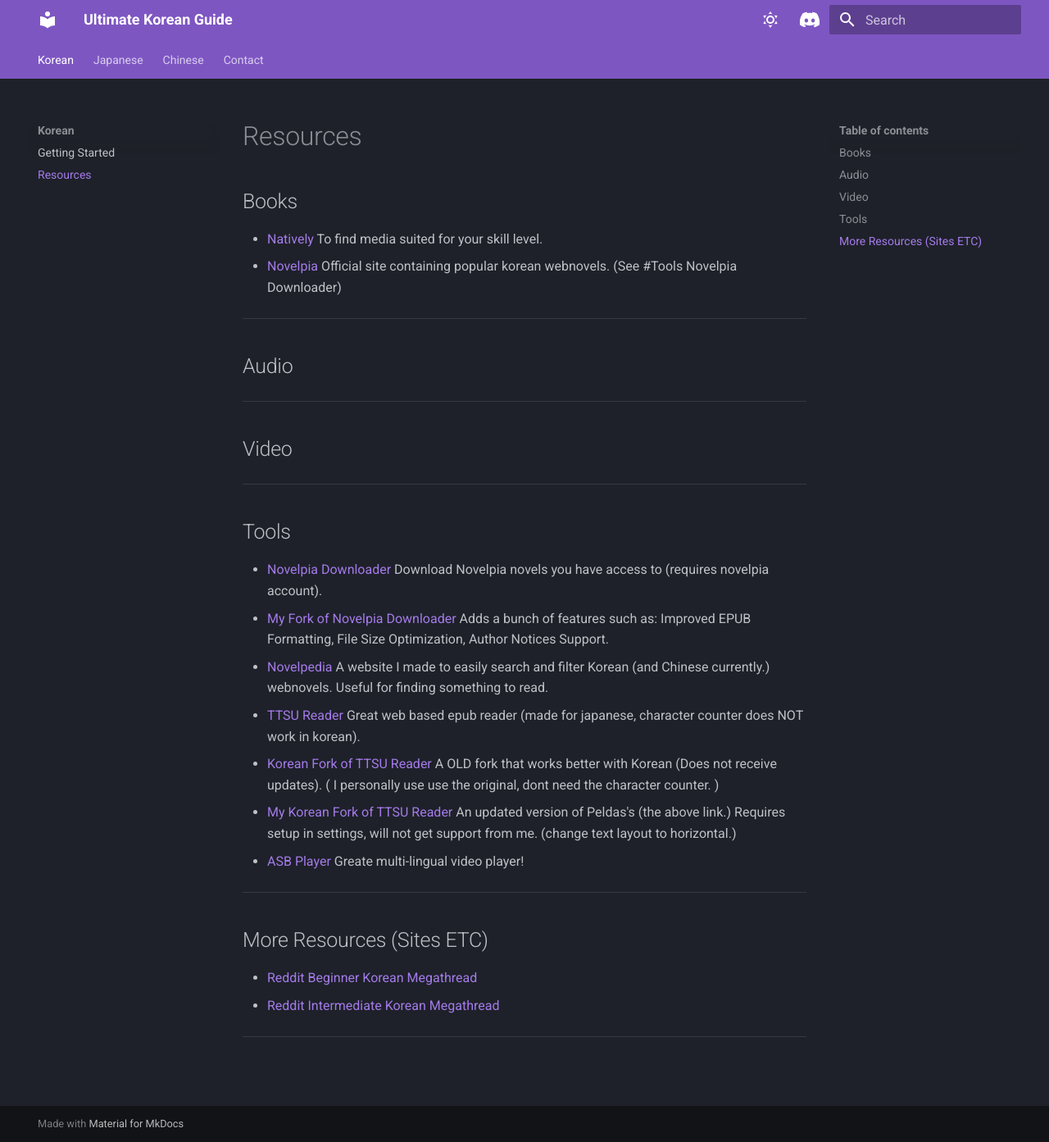
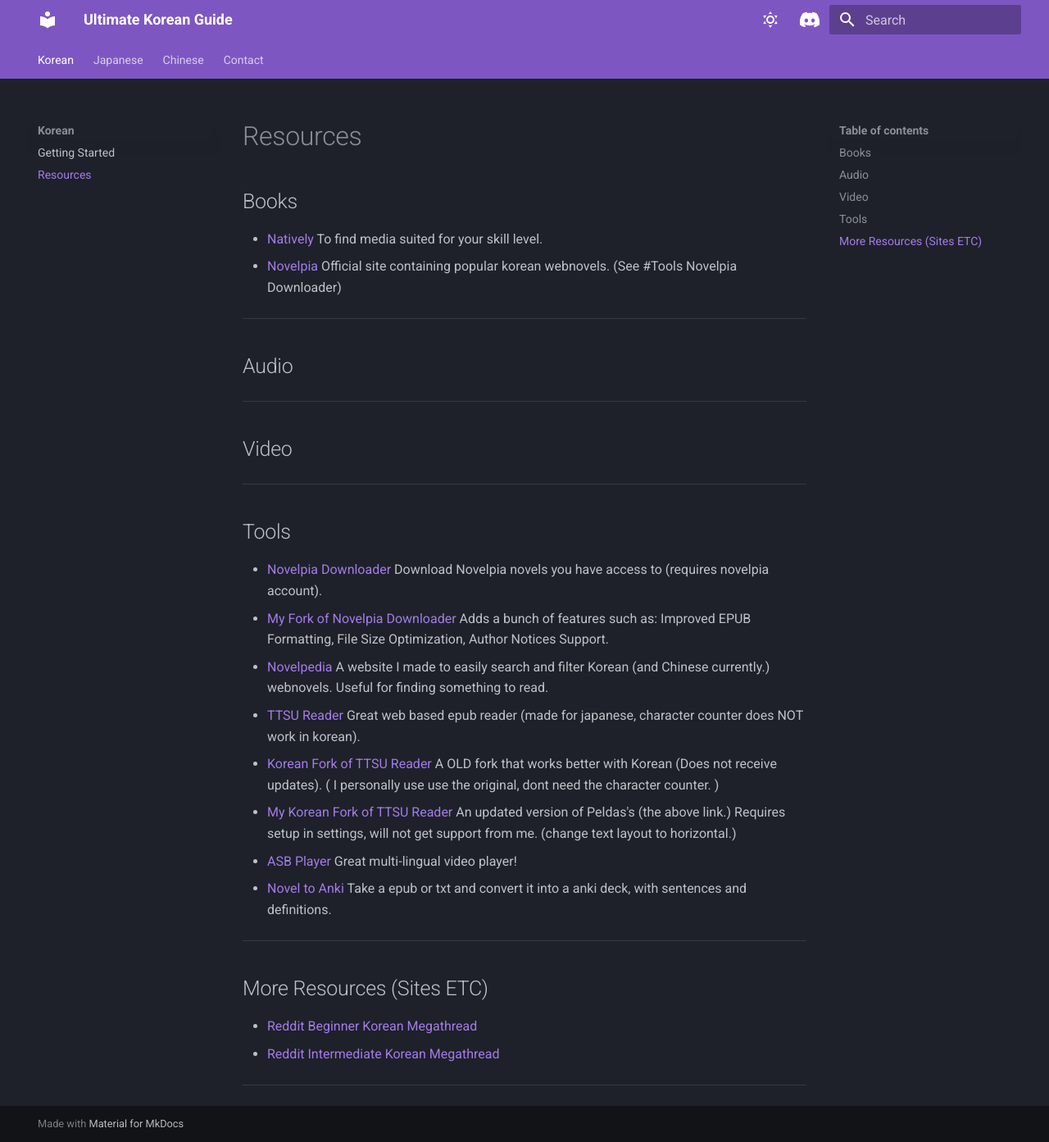
Before and after one commit to SpazzTL/SpazzTL.github.io, an MkDocs documentation site: the page built from docs/koreanresources.md, in a window 1280 px wide and 1393 px high. Shown: the whole window at 82% size. Built offline with MkDocs 1.6.1 and Material for MkDocs 9.7.7, drawn with Linux system fonts in a browser that asks for light colours; some web fonts are replaced.

Commit message:
Resource

```diff
--- a/docs/koreanresources.md
+++ b/docs/koreanresources.md
@@ -18,7 +18,8 @@
 * <a href="https://reader.ttsu.app" target="_blank" rel="noopener"> TTSU Reader </a> Great web based epub reader (made for japanese, character counter does NOT work in korean).
 * <a href="https://peldas.github.io/ebook-reader-korean/manage" target="_blank" rel="noopener"> Korean Fork of TTSU Reader </a> A OLD fork that works better with Korean (Does not receive updates). ( I personally use use the original, dont need the character counter. )
 * <a href="https://spazztl.github.io/korean-ebook-reader/manage" target="_blank" rel="noopener"> My Korean Fork of TTSU Reader </a> An updated version of Peldas's (the above link.) Requires setup in settings, will not get support from me. (change text layout to horizontal.)
-* <a href="https://github.com/killergerbah/asbplayer" target="_blank" rel="noopener"> ASB Player </a> Greate multi-lingual video player!
+* <a href="https://github.com/killergerbah/asbplayer" target="_blank" rel="noopener"> ASB Player </a> Great multi-lingual video player!
+* <a href="https://github.com/SpazzTL/Novel-To-Anki" target="_blank" rel="noopener"> Novel to Anki </a> Take a epub or txt and convert it into a anki deck, with sentences and definitions.
 ---
 # More Resources (Sites ETC)
 * <a href="https://www.reddit.com/r/Korean/comments/hw4gy0/the_ultimate_beginners_resource_thread/" target="_blank" rel="noopener"> Reddit Beginner Korean Megathread </a>
```
